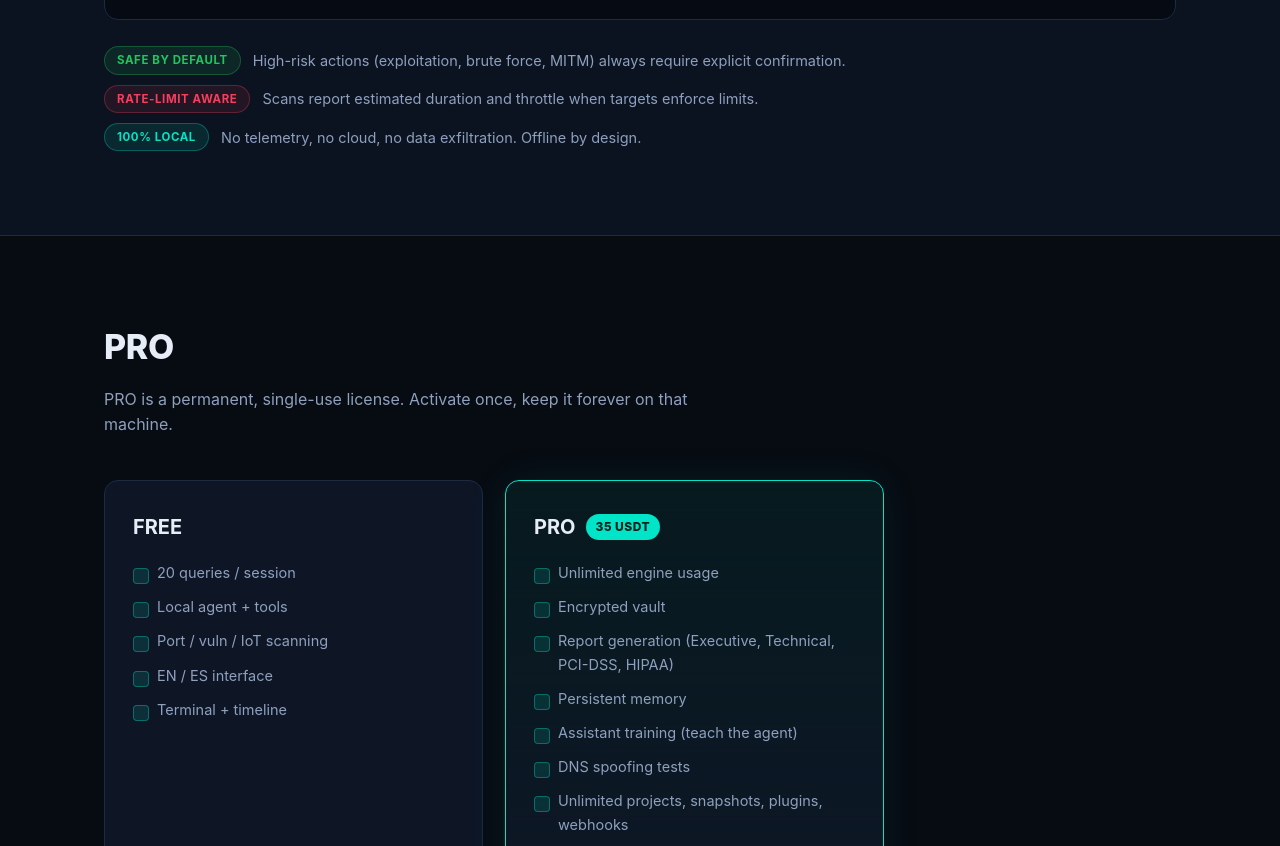
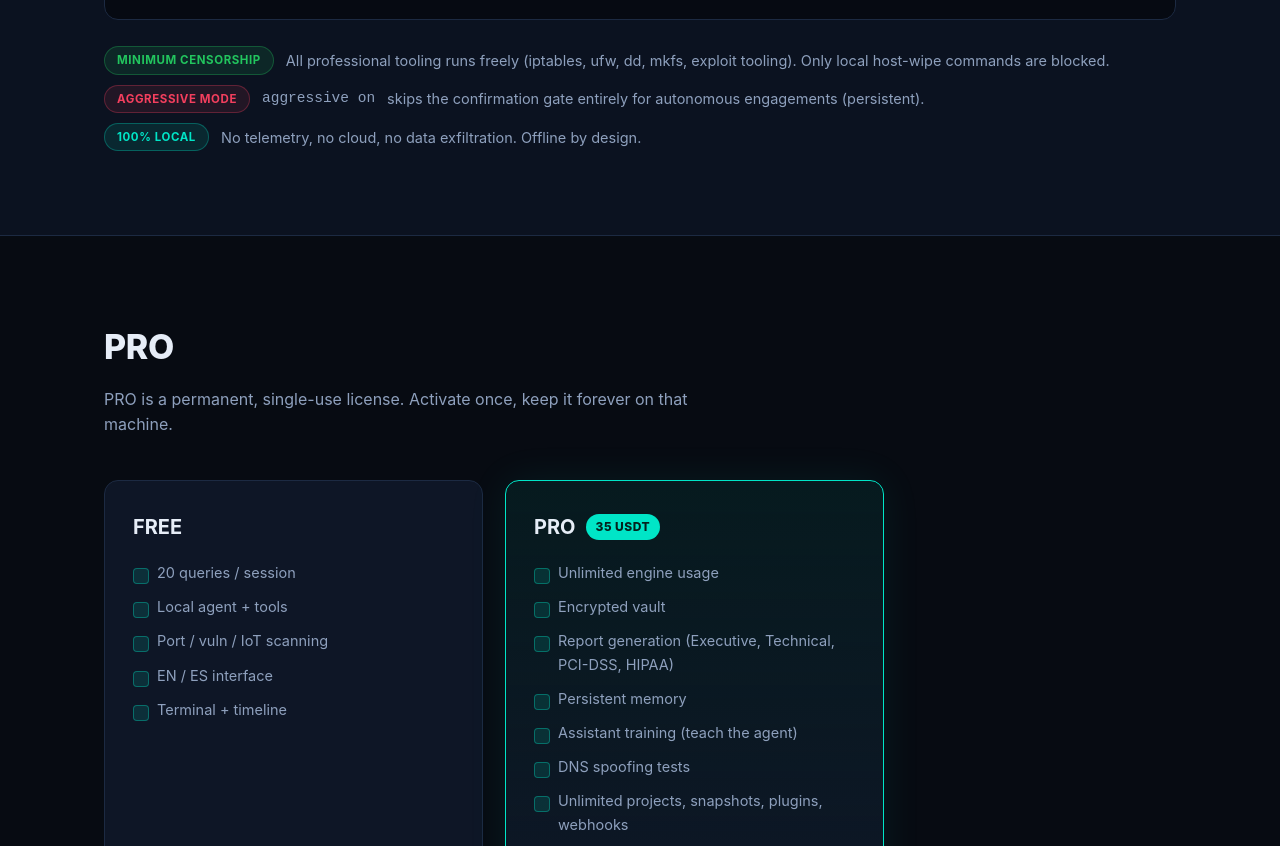
Before and after one commit to Cyt3rTo0ls/BMO-GHOST, a plain HTML site: page docs/index.html in a window 1280 px wide. Shown: the part 4015-4861 px from the top of the page. Drawn offline with Linux system fonts and the light colour scheme.

Commit message:
Minimize censorship: free professional tooling, aggressive mode, smarter risk flags
Removes artificial restrictions on legitimate professional operations:
iptables/ufw firewall changes, dd disk imaging, mkfs lab formatting and
all exploit/post-exploitation tooling now run freely; only commands that
would destroy the local host itself (rm -rf /, raw block writes) stay
blocked. New persistent aggressive mode (aggressive on/off) skips the
high-risk confirmation gate for autonomous engagements, and the engine
prompt now marks risk=high only for truly irreversible actions so routine
sqlmap/hydra/exploit steps do not trigger confirmations. Docs (EN/ES) and
website updated.

🤖 Generated with Codebuff
Co-Authored-By: Codebuff <noreply@codebuff.com>

```diff
--- a/docs/index.html
+++ b/docs/index.html
@@ -152,8 +152,8 @@ cd hackerbrain-os
 &gt; train preference: siempre usa -sV</code></pre>
     </div>
     <div class="notes">
-      <p><span class="pill pill-ok">SAFE BY DEFAULT</span> High-risk actions (exploitation, brute force, MITM) always require explicit confirmation.</p>
-      <p><span class="pill pill-rl">RATE-LIMIT AWARE</span> Scans report estimated duration and throttle when targets enforce limits.</p>
+      <p><span class="pill pill-ok">MINIMUM CENSORSHIP</span> All professional tooling runs freely (iptables, ufw, dd, mkfs, exploit tooling). Only local host-wipe commands are blocked.</p>
+      <p><span class="pill pill-rl">AGGRESSIVE MODE</span> <code>aggressive on</code> skips the confirmation gate entirely for autonomous engagements (persistent).</p>
       <p><span class="pill pill-local">100% LOCAL</span> No telemetry, no cloud, no data exfiltration. Offline by design.</p>
     </div>
   </div>
```
Also changed, not shown: 4 other files.
